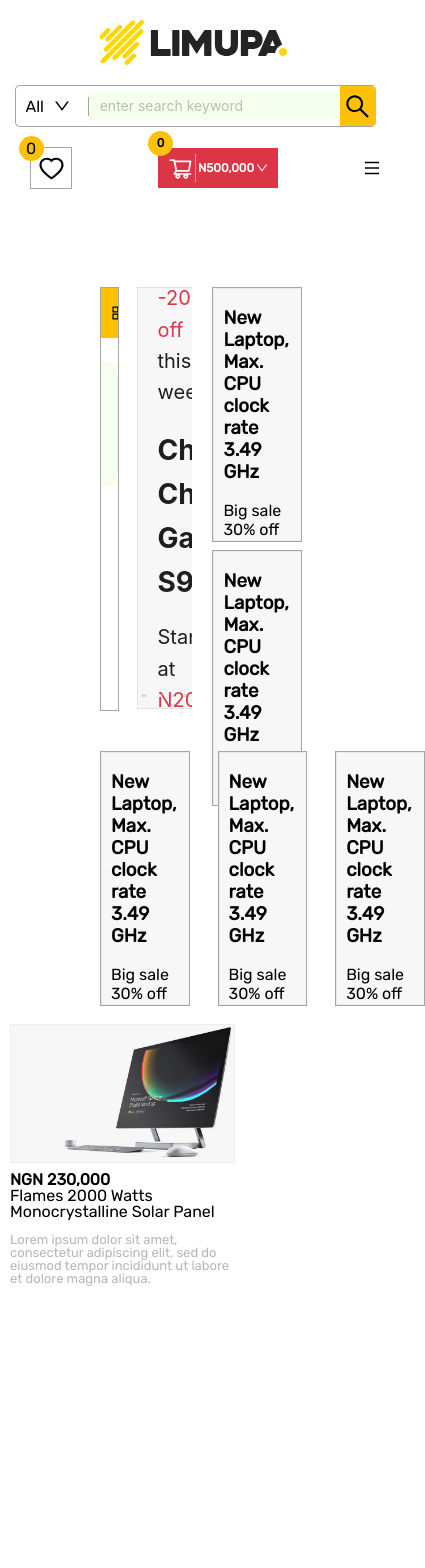
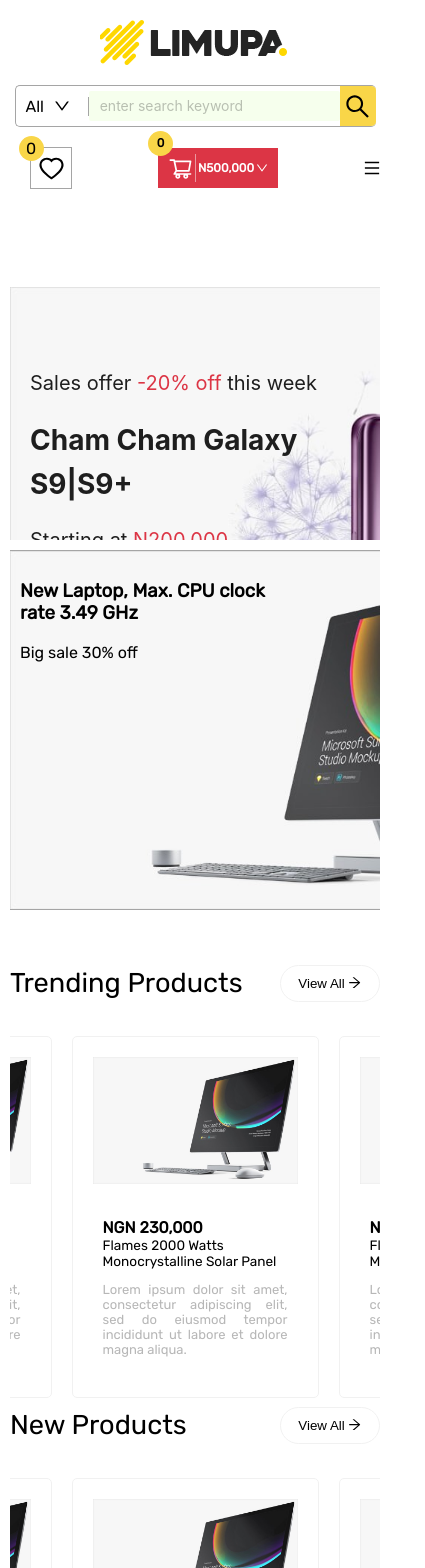
Before and after one commit to mubeess/aladiexpress, a React (Vite) app: page / in a window 390 px wide. Shown: the top 1568 px of the page, 425 px wide, since content can reach past the window. Before the commit the page ends 1334 px from the top, so only its background shows below. Built offline with nearby package versions, Linux system fonts and the light colour scheme.

Commit message:
Add card items adn responsive

```diff
--- a/src/components/Card/Card.jsx
+++ b/src/components/Card/Card.jsx
@@ -1,4 +1,4 @@
-import { HeartOutlined } from "@ant-design/icons";
+import { HeartOutlined, ShoppingCartOutlined } from "@ant-design/icons";
 import { useState } from "react";
 import { styled } from "styled-components";
 import { motion } from "framer-motion";
@@ -14,7 +14,9 @@
         </div>
         <div className="details">
           <div>
-            <p className="item-price">NGN 230,000</p>
+            <p className="item-price">
+              <strong> NGN 230,000 </strong>
+            </p>
             <p className="item-name">Flames 2000 Watts</p>
             <p className="item-info">Monocrystalline Solar Panel</p>
             <p className="item-description">
@@ -24,9 +26,11 @@
           </div>
           <motion.div
             initial={{ y: 0, opacity: 0 }}
-            animate={{ y: isHovered ? 15 : 0, opacity: isHovered ? 1 : 0 }}>
+            animate={{ y: isHovered ? 5 : 0, opacity: isHovered ? 1 : 0 }}>
             <div className="btn-cont">
-              <button className="add">Add to cart</button>
+              <button className="add">
+                Add to cart <ShoppingCartOutlined />
+              </button>
               <button className="favourite">
                 <HeartOutlined />{" "}
               </button>
@@ -44,29 +48,31 @@
   display: flex;
   flex-direction: column;
   background: #ffffff;
-  border: none;
+  border: 1px solid #f1f1f1;
   border-radius: 5px;
-  width: 225px;
+  max-width: 225px;
+  min-width: 225px;
   padding: 10px;
-  height: 300px; /* Default height */
+  height: 340px;
   transition: height 0.3s ease; /* Add a smooth transition for the height change */
 
   &:hover {
-    height: 315px; /* Height on hover */
+    height: 355px; /* Height on hover */
     box-shadow: 0px 0px 12px 0px rgba(0, 0, 0, 0.1);
   }
   .img {
   }
   .details {
-    height: 45px;
+    text-align: justify;
   }
   .details div p {
-    line-height: 1em;
+    /* line-height: 1em; */
   }
   .details .item-name {
     /* background: red; */
     margin: 0;
     padding: 0;
+    font-size: 0.85em;
   }
   .details .item-price {
     font-weight: bolder;
@@ -75,6 +81,7 @@
   }
   .details .item-info {
     margin: 0;
+    font-size: 0.85em;
     padding: 0;
   }
   .details .item-description {
@@ -82,7 +89,8 @@
     color: #b7b7b7;
   }
   .btn-cont {
-    margin-top: -20px;
+    margin-top: -10px;
+    width: 100%;
   }
   .btn-cont button {
     box-shadow: 0px 10px 15px -3px rgba(0, 0, 0, 0.1);
--- a/src/components/Cards/ItemCard.jsx
+++ b/src/components/Cards/ItemCard.jsx
@@ -12,6 +12,13 @@
     h3 {
       width: 80%;
     }
+
+    @media screen and (max-width: 1120px) {
+      min-width: 350px;
+      margin: 10px 0px;
+      padding: 10px;
+      height: 40vh;
+    }
   `;
   return (
     <StyledCard>
--- /dev/null
+++ b/src/components/HorizontalItems/HorizontalList.jsx
@@ -0,0 +1,63 @@
+import React from "react";
+import Card from "../Card/Card";
+import styled from "styled-components";
+import { ArrowRightOutlined } from "@ant-design/icons";
+
+function HorizontalList({ name, data }) {
+  return (
+    <Container>
+      <div className="header">
+        <p className="name">{name}</p>
+        <button>
+          View All <ArrowRightOutlined />
+        </button>
+      </div>
+      <div className="list">
+        {data?.map((item) => {
+          return <Card key={item.id} />;
+        })}
+      </div>
+    </Container>
+  );
+}
+
+export default HorizontalList;
+
+const Container = styled.div`
+  padding: 10px;
+  height: 50vh;
+  /* background: red; */
+  .header {
+    display: flex;
+    justify-content: space-between;
+    align-items: center;
+  }
+  .header .name {
+    font-size: 1.7em;
+  }
+  .header button {
+    background: none;
+    border-radius: 100px;
+    padding: 10px;
+    width: 100px;
+    border: 1px solid #f1f1f1f1;
+  }
+  .list {
+    margin: 0 auto;
+    display: flex;
+    justify-content: center;
+    flex-direction: row;
+    overflow-x: scroll;
+    scrollbar-width: none;
+    -ms-overflow-style: none; /* IE and Edge */
+    scrollbar-width: none; /* Firefox */
+    /* overflow: hidden; */
+  }
+  .list::-webkit-scrollbar {
+    display: none;
+  }
+  .list div {
+    /* flex-grow: 1; */
+    margin: 10px;
+  }
+`;
--- a/src/index.css
+++ b/src/index.css
@@ -5,7 +5,7 @@
   --pink: #e83e8c;
   --red: #dc3545;
   --orange: #fd7e14;
-  --yellow: #ffc107;
+  --yellow: #f9d648;
   --green: #28a745;
   --teal: #20c997;
   --cyan: #17a2b8;
--- a/src/pages/Home/Home.jsx
+++ b/src/pages/Home/Home.jsx
@@ -50,7 +50,7 @@
       grid-column: 2/4;
       width: 100%;
       height: 50vh;
-      background-color: green;
+      background-color: #ffff;
       overflow: hidden;
     }
     .home-images {
@@ -67,6 +67,46 @@
       grid-template-columns: 1fr 1fr 1fr;
       gap: 40px;
       margin-top: 40px;
+    }
+    @media screen and (max-width: 1120px) {
+      padding: 10px;
+      .hero_section {
+        grid-template-columns: 1fr;
+        gap: 0px;
+      }
+      .other_item-cards {
+        margin: 0 auto;
+        height: 45vh;
+        display: flex;
+        justify-content: center;
+        flex-direction: row;
+        overflow-x: scroll;
+        scrollbar-width: none;
+        -ms-overflow-style: none; /* IE and Edge */
+        scrollbar-width: none; /* Firefox */
+        overflow-y: hidden;
+        /* overflow: hidden; */
+      }
+
+      .categories {
+        display: none;
+      }
+      .home-carousel {
+        grid-column: 1/2;
+        width: 100%;
+        height: 50vh;
+
+        overflow: hidden;
+      }
+      .home-images {
+        display: none;
+      }
+    }
+
+    @media screen and (max-width: 580px) {
+      .home-carousel {
+        height: 30vh;
+      }
     }
   `;
 
--- a/src/pages/Layouts/HomeLayout.jsx
+++ b/src/pages/Layouts/HomeLayout.jsx
@@ -4,12 +4,78 @@
 import { Outlet } from "react-router-dom";
 import Footer from "../../components/Footer/Footer";
 import Card from "../../components/Card/Card";
+import HorizontalList from "../../components/HorizontalItems/HorizontalList";
 
 export default function HomeLayout() {
   const [viewMenu, setViewMenu] = useState(false);
   const toggleMenu = () => {
     setViewMenu((prev) => !prev);
   };
+  let datas = [
+    {
+      id: 1,
+      title: "Home",
+      price: "300",
+      description: "Home component",
+      info: "information",
+    },
+    {
+      id: 2,
+      title: "Home",
+      price: "300",
+      description: "Home component",
+      info: "information",
+    },
+    {
+      id: 3,
+      title: "Home",
+      price: "300",
+      description: "Home component",
+      info: "information",
+    },
+    {
+      id: 4,
+      title: "Home",
+      price: "300",
+      description: "Home component",
+      info: "information",
+    },
+    {
+      id: 5,
+      title: "Home",
+      price: "300",
+      description: "Home component",
+      info: "information",
+    },
+    {
+      id: 6,
+      title: "Home",
+      price: "300",
+      description: "Home component",
+      info: "information",
+    },
+    {
+      id: 7,
+      title: "Home",
+      price: "300",
+      description: "Home component",
+      info: "information",
+    },
+    {
+      id: 8,
+      title: "Home",
+      price: "300",
+      description: "Home component",
+      info: "information",
+    },
+    {
+      id: 9,
+      title: "Home",
+      price: "300",
+      description: "Home component",
+      info: "information",
+    },
+  ];
   return (
     <div className="main_layout_container">
       <div className="layout_header">
@@ -21,8 +87,17 @@
         <Outlet />
       </div>
       <div>
-        {/* <Footer /> */}
-        <Card />
+        <HorizontalList data={datas} name={"Trending Products"} />
+      </div>
+      <div>
+        <HorizontalList data={datas} name={"New Products"} />
+      </div>
+      <div>
+        <HorizontalList data={datas} name={"All Products"} />
+      </div>
+
+      <div>
+        <Footer />
       </div>
     </div>
   );
```
